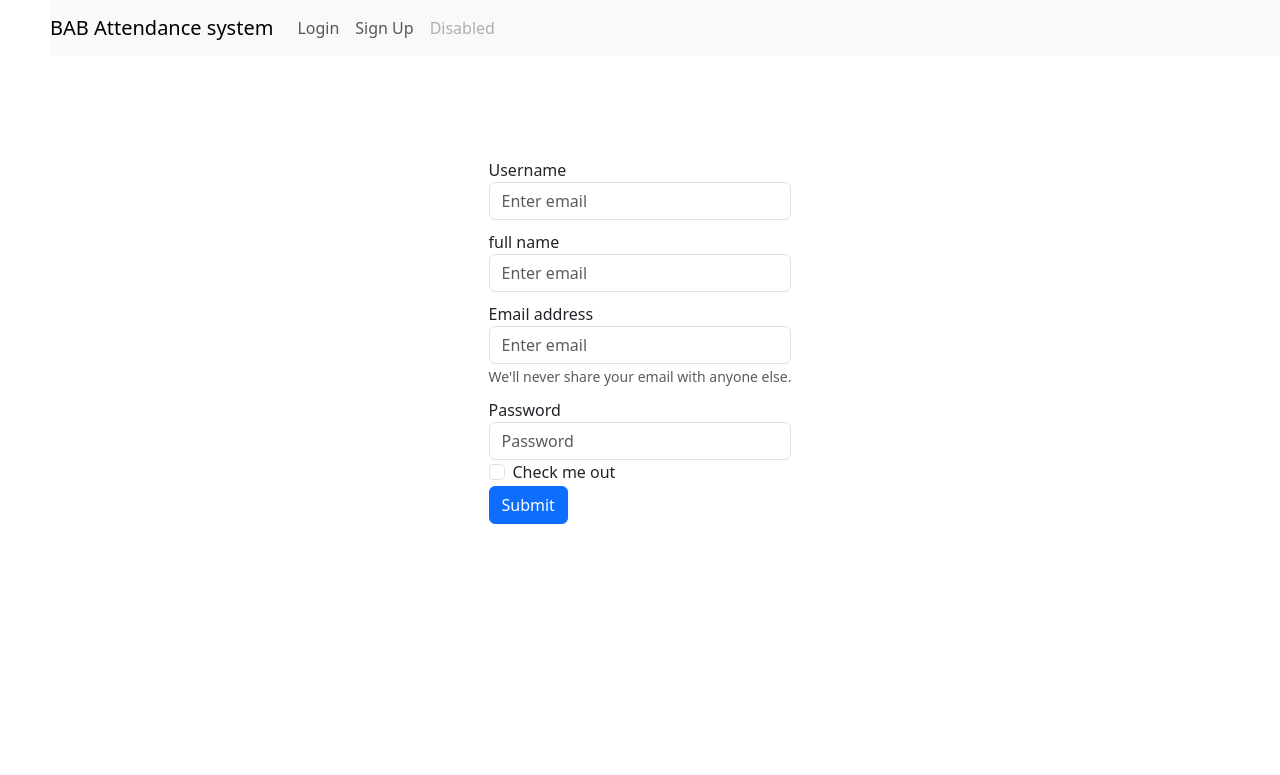
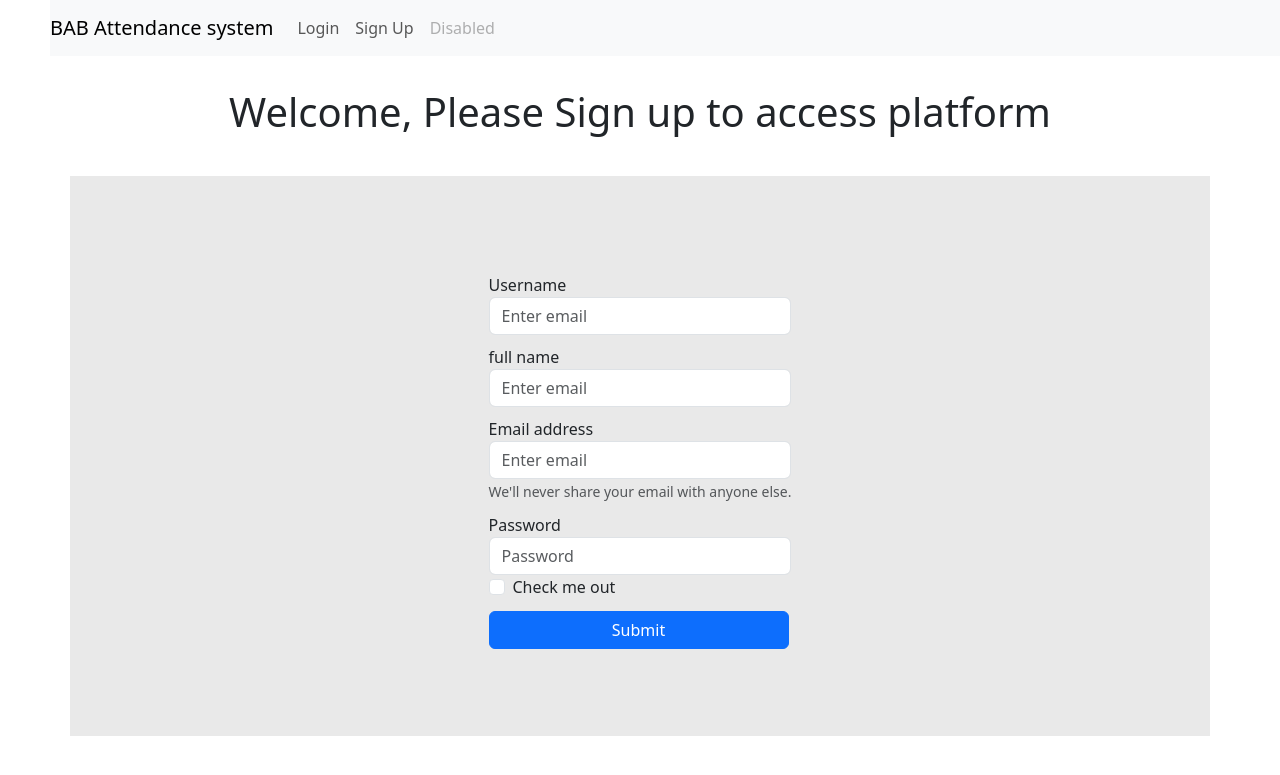
Before and after one commit to AhmedMakhlooqDev/php_BAB_test, a PHP site: page /interface/register.php in a window 1280 px wide. Shown: the top 775 px of the page. Run offline with PHP 8.4, Linux system fonts and the light colour scheme.

Commit message:
style changes

```diff
--- a/CSS/header.css
+++ b/CSS/header.css
@@ -1,3 +1,7 @@
 .navbar {
     margin-left: 50px;
 }
+
+body{
+    background-color: aqua;
+}
--- a/css/login.css
+++ b/css/login.css
@@ -5,6 +5,11 @@
             height: 70vh;
 }
 
+.container{
+    background-color: rgb(233, 233, 233);
+
+}
+
 .form-group{
     margin-top: 10px;
 }
--- a/css/register.css
+++ b/css/register.css
@@ -3,8 +3,28 @@
             justify-content: center;
             align-items: center;
             height: 70vh;
+
 }
 
+.container{
+    background-color: rgb(233, 233, 233);
+
+}
+body{
+    margin: auto;
+}
 .form-group{
     margin-top: 10px;
 }
+
+.title{
+    display: flex;
+    justify-content: center;
+    align-items: center;
+    height: 15vh;
+}
+
+.btn-primary{
+    margin-top: 10px;
+    width: 300px;
+}
--- a/header.php
+++ b/header.php
@@ -4,7 +4,7 @@
 <head>
     <meta charset="UTF-8">
     <meta name="viewport" content="width=device-width, initial-scale=1.0">
-    <title>Document</title>
+    <title>Attendance</title>
     <link rel="stylesheet" type="text/css" href="../css/header.css">
     <link href="https://cdn.jsdelivr.net/npm/bootstrap@5.3.2/dist/css/bootstrap.min.css" rel="stylesheet" integrity="sha384-T3c6CoIi6uLrA9TneNEoa7RxnatzjcDSCmG1MXxSR1GAsXEV/Dwwykc2MPK8M2HN" crossorigin="anonymous">
     <script src="https://cdn.jsdelivr.net/npm/bootstrap@5.3.2/dist/js/bootstrap.bundle.min.js" integrity="sha384-C6RzsynM9kWDrMNeT87bh95OGNyZPhcTNXj1NW7RuBCsyN/o0jlpcV8Qyq46cDfL" crossorigin="anonymous"></script>
@@ -17,7 +17,7 @@
             <span class="navbar-toggler-icon"></span>
         </button>
         <div class="collapse navbar-collapse" id="navbarNav">
-            <ul class="navbar-nav">
+            <ul class="navbar-nav ml-auto">
 
                 <li class="nav-item">
                     <a class="nav-link" href="../interface/login.php">Login</a>
--- a/interface/register.php
+++ b/interface/register.php
@@ -18,6 +18,11 @@
 </head>
 
 <body>
+
+<div class="title">
+        <h1>Welcome, Please Sign up to access platform </h1>
+    </div>
+
     <div class="container">
 
     <form>
```
Also changed, not shown: interface/logout.php (added), logout.php (deleted).
